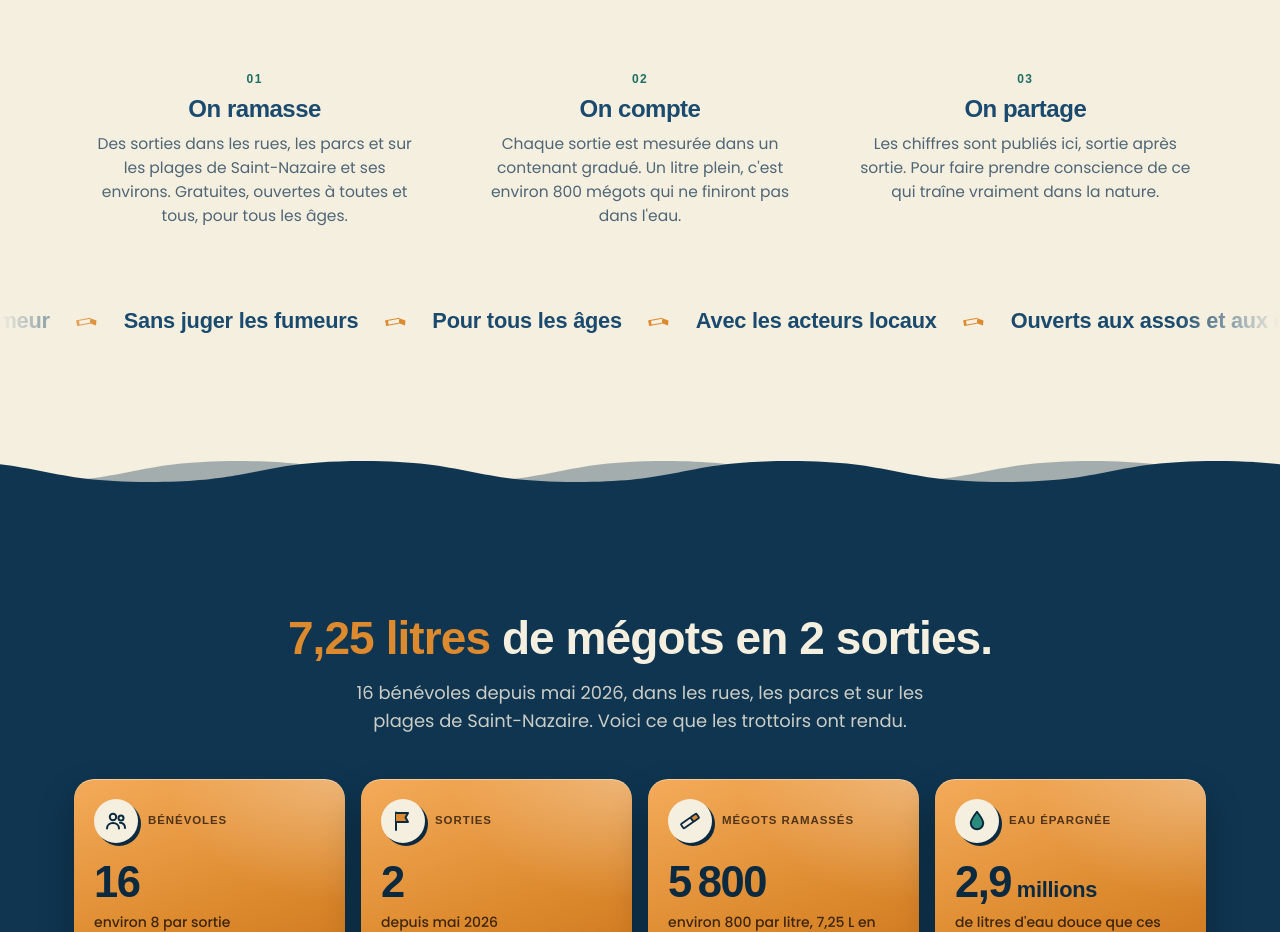
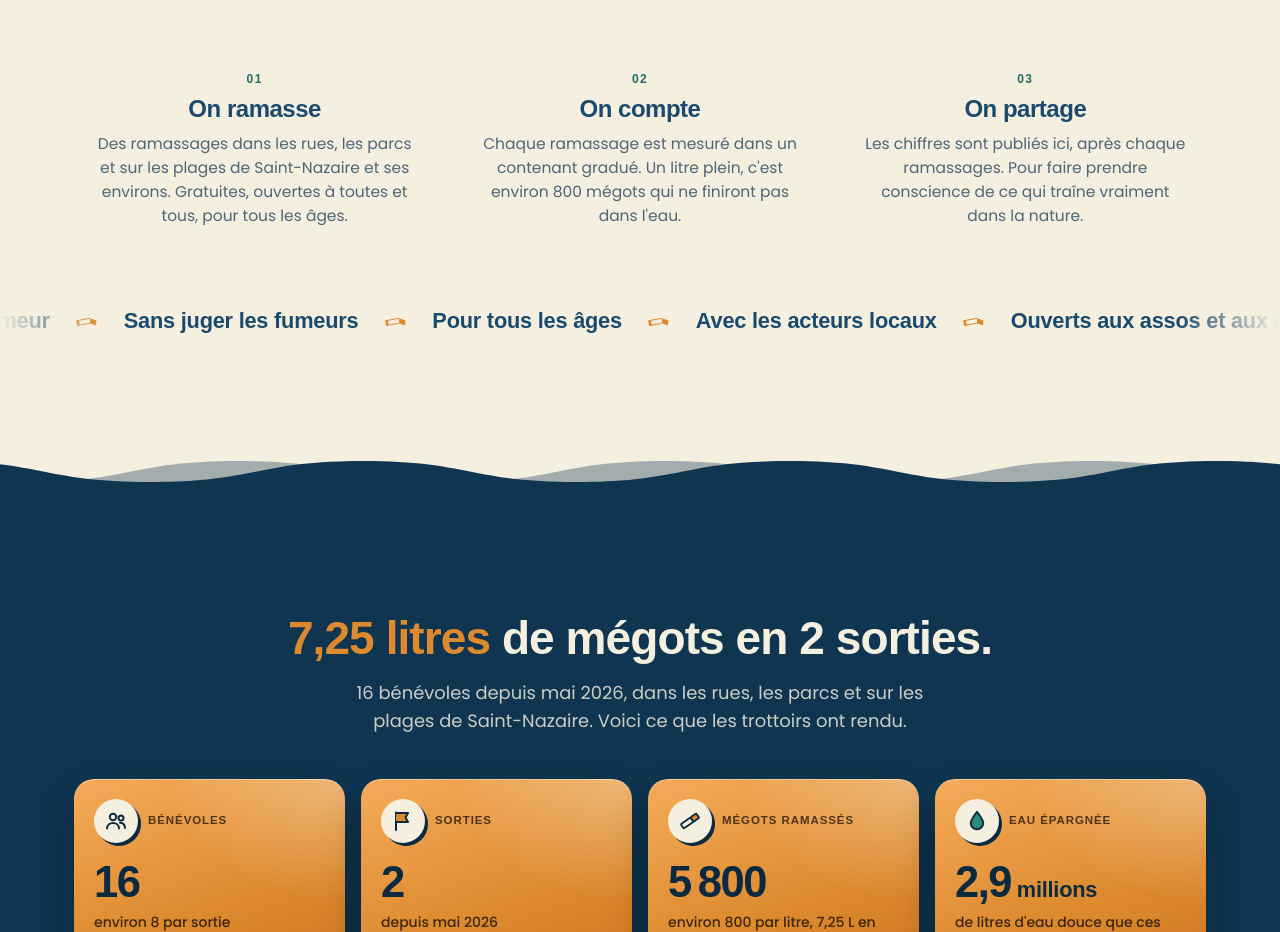
Before and after one commit to omegots/omegots-site-web, a Next.js app: page / in a window 1280 px wide. Shown: the part 2042-2974 px from the top of the page. Built offline with nearby package versions, Linux system fonts and the light colour scheme; a web font is replaced by a local one.

Commit message:
Update Parcours.tsx
Changement du therme "sortie" par ramassage

```diff
--- a/src/components/mission/Parcours.tsx
+++ b/src/components/mission/Parcours.tsx
@@ -16,17 +16,17 @@ const ETAPES = [
   {
     n: "01",
     title: "On ramasse",
-    text: "Des sorties dans les rues, les parcs et sur les plages de Saint-Nazaire et ses environs. Gratuites, ouvertes à toutes et tous, pour tous les âges.",
+    text: "Des ramassages dans les rues, les parcs et sur les plages de Saint-Nazaire et ses environs. Gratuites, ouvertes à toutes et tous, pour tous les âges.",
   },
   {
     n: "02",
     title: "On compte",
-    text: `Chaque sortie est mesurée dans un contenant gradué. Un litre plein, c'est environ ${fr(megotsParLitre())} mégots qui ne finiront pas dans l'eau.`,
+    text: `Chaque ramassage est mesuré dans un contenant gradué. Un litre plein, c'est environ ${fr(megotsParLitre())} mégots qui ne finiront pas dans l'eau.`,
   },
   {
     n: "03",
     title: "On partage",
-    text: "Les chiffres sont publiés ici, sortie après sortie. Pour faire prendre conscience de ce qui traîne vraiment dans la nature.",
+    text: "Les chiffres sont publiés ici, après chaque ramassages. Pour faire prendre conscience de ce qui traîne vraiment dans la nature.",
   },
 ];
 
```
